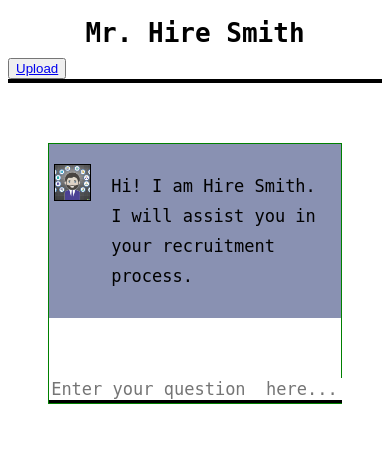
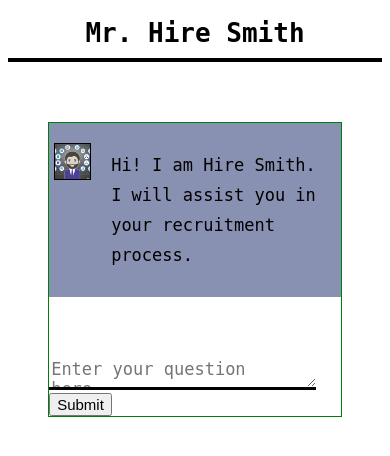
Before and after one commit to shreyabhadwal/RecruiterBot, a Flask app: page / in a window 390 px wide. Shown: the top 456 px of the page. Run offline with Flask 3, Linux system fonts and the light colour scheme; some libraries are stand-ins or nearby versions.

Commit message:
Responsive UI implemented

```diff
--- a/ChatBot/index.py
+++ b/ChatBot/index.py
@@ -75,6 +75,6 @@ def upload_file():
         return redirect('/')
 
 if __name__ == "__main__":
-    app.run(host='127.0.0.1',port=5000,threaded=True)
+    app.run(host='0.0.0.0',port=5000,threaded=True,debug=False)
 
 #LCMetaData.print_answer2("Who is the best choice for php development")
--- a/ChatBot/static/css/styles.css
+++ b/ChatBot/static/css/styles.css
@@ -23,16 +23,26 @@ h1 {
     margin-right: auto;
     width: 100%;
     margin-top: 60px;
+
 }
 
 #textInput {
-    width: 99%;
+
+    width: 90%;
     border: none;
     border-bottom: 3px solid black;
     font-family: monospace;
     font-size: 17px;
+    height:1.5em;
+    min-height: 1.5em;
+    max-width:90% ;
+    min-width: 90%;
 }
 
+#submitButton{
+    font-size: 15px;
+
+}
 .textBoxUser{
     display: grid;
     grid-template-columns: 1fr 1fr;
--- a/ChatBot/static/js/jquery.js
+++ b/ChatBot/static/js/jquery.js
@@ -1,8 +1,12 @@
 
 function getBotResponse() {
     var rawText = $("#textInput").val();
-    var userHtml = '<div class = "textBoxUser"><img  class= "logo" src="../static/images/userLogo.png") }}" alt="userLogo" /><p class="userText">  <span>' + rawText + "</span></p></div>";
+    var text = rawText.replace(/\r|\n/g, "<br>");
+    // console.log(text);
+    // console.log(rawText);
+    var userHtml = '<div class = "textBoxUser"><img  class= "logo" src="../static/images/userLogo.png") }}" alt="userLogo" /><p class="userText">  <span>' + text + "</span></p></div>";
     // var userHtml = '<div class = "textBoxUser"><img  class= "logo" src="../static/images/userLogo.png" alt="userLogo" /><p class="userText">  <span>' + rawText + "</span></p></div>";
+
     $("#textInput").val("");
     $("#chatbox").append(userHtml);
     document
@@ -16,11 +20,26 @@ function getBotResponse() {
             .getElementById("userInput")
             .scrollIntoView({ block: "start", behavior: "smooth" });
     });
+    // Reset text box size
+    textarea = document.querySelector("#textInput");
+    this.style.height = '1.5em';
 }
 
 //Get output on pressing enter
 $("#textInput").keypress(function (e) {
+
     if (e.which == 13) {
-        getBotResponse();
+        if (e.shiftKey) {
+            e.preventDefault()
+            getBotResponse();
+        }
     }
 });
+
+textarea = document.querySelector("#textInput");
+textarea.addEventListener('input', autoResize, false);
+
+function autoResize() {
+    this.style.height = 'auto';
+    this.style.height = this.scrollHeight + 'px';
+}
--- a/ChatBot/templates/index.html
+++ b/ChatBot/templates/index.html
@@ -1,7 +1,9 @@
 <!DOCTYPE html>
 <html>
 <title>Recruiter Bot</title>
+
 <head>
+  <meta name="viewport" content="width=device-width, initial-scale=1.0">
   <!-- <link rel="stylesheet" href="{{ url_for('static', filename='css/styles.css') }}"> -->
   <link rel="stylesheet" href="../static/css/styles.css">
 
@@ -10,18 +12,21 @@
 
   <script src="https://ajax.googleapis.com/ajax/libs/jquery/3.2.1/jquery.min.js"></script>
 </head>
+
 <body>
   <center>
     <h1>
       Mr. Hire Smith
     </h1>
   </center>
-    <button type="button"><a href="{{url_for('upload_file')}}" >Upload</a></button>
+  <!-- upload button -->
+  <!-- <button type="button"><a href="{{url_for('upload_file')}}" >Upload</a></button>  -->
   <div class="box"></div>
   <div class="boxed">
     <div>
       <div id="chatbox">
-          <div class = "textBoxBot"><img  class= "logo" src="{{ url_for('static', filename='images/botLogo.png') }}" alt="botLogo" />
+        <div class="textBoxBot"><img class="logo" src="{{ url_for('static', filename='images/botLogo.png') }}"
+            alt="botLogo" />
           <!-- <div class = "textBoxBot"><img  class= "logo" src="../static/images/botLogo.png" alt="botLogo" /> -->
           <p class="botText">
             <span>Hi! I am Hire Smith. I will assist you in your recruitment process.</span>
@@ -29,10 +34,15 @@
         </div>
       </div>
       <div id="userInput">
-          <input id="textInput" type="text" name="msg" placeholder="Enter your question  here..." />
+        <!-- <input id="textInput" type="text" name="msg" placeholder="Enter your question  here..." /> -->
+
+        <textarea id="textInput" type="text" name="msg" placeholder="Enter your question  here..."></textarea>
+
+        <button id="submitButton" type="button" onclick="getBotResponse()">Submit</button>
       </div>
     </div>
     <script src="{{url_for('static', filename='js/jquery.js')}}"></script>
   </div>
 </body>
+
 </html>
--- a/requirements.txt
+++ b/requirements.txt
@@ -5,3 +5,4 @@ uvicorn==0.20.0
 Werkzeug==2.3.3
 openai==0.27.1
 faiss-cpu==1.7.3
+tiktoken
```
Also changed, not shown: 1 other file. Lines whose indentation alone changed are shown as unchanged.
